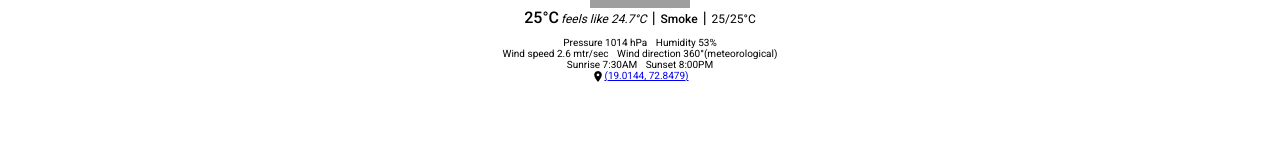
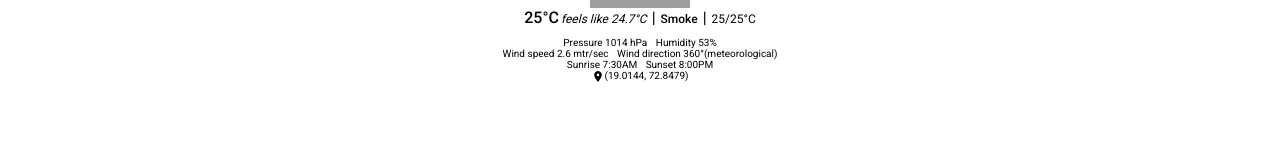
Before and after one commit to svaza/weather-app, a React (Create React App) app: page / in a window 1280 px wide. Shown: the part 161-321 px from the top of the page. Built offline with nearby package versions, Linux system fonts and the light colour scheme; grey boxes are pictures that could not be loaded.

Commit message:
fix warnings

```diff
--- a/src/views/home/CurrentWeather.tsx
+++ b/src/views/home/CurrentWeather.tsx
@@ -31,7 +31,7 @@ export default class CurrentWeather extends React.Component<CurrentWeatherProp>
                 <p className="misc-info">Sunrise 7:30AM <span className="gap"></span> Sunset 8:00PM</p>
                 <p className="loc misc-info">
                     <i className="material-icons">place</i>
-                    <a href="#"><p>(19.0144, 72.8479)</p></a>
+                    <p>(19.0144, 72.8479)</p>
                 </p>
             </div>
         );
--- a/src/views/home/Home.tsx
+++ b/src/views/home/Home.tsx
@@ -1,7 +1,6 @@
 import React from 'react';
 import './Home.scss';
 import CurrentWeather from './CurrentWeather';
-import { CurrentWeatherModel } from '../api-model';
 
 interface HomeProp {
 
```
